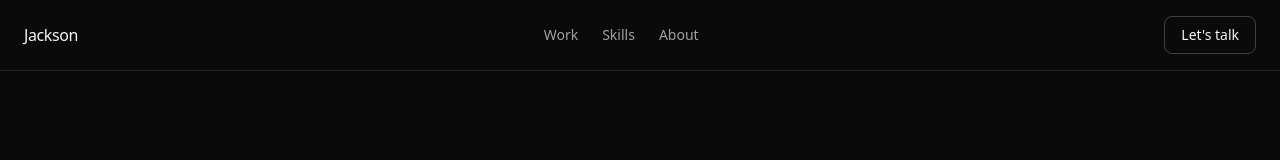
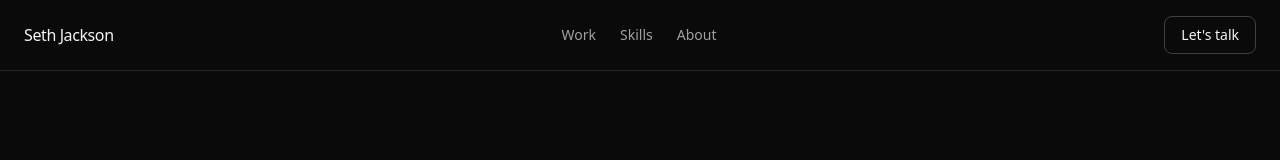
Before and after one commit to mrjackson-bit/jackson-portfolio, a Next.js app: page / in a window 1280 px wide. Shown: the top 160 px of the page. Built offline with nearby package versions, Linux system fonts and the light colour scheme.

Commit message:
correct name on nav

```diff
--- a/src/components/Nav.tsx
+++ b/src/components/Nav.tsx
@@ -2,7 +2,7 @@ export default function Nav() {
   return (
     <nav className="flex items-center justify-between px-6 py-4 border-b border-neutral-800 sticky top-0 bg-[#0a0a0a]/90 backdrop-blur-sm z-50">
       <span className="font-medium text-neutral-100 tracking-tight">
-        Jackson
+        Seth Jackson
       </span>
       <div className="hidden sm:flex items-center gap-6 text-sm text-neutral-400">
         <a href="#work" className="hover:text-neutral-100 transition-colors">Work</a>
```
